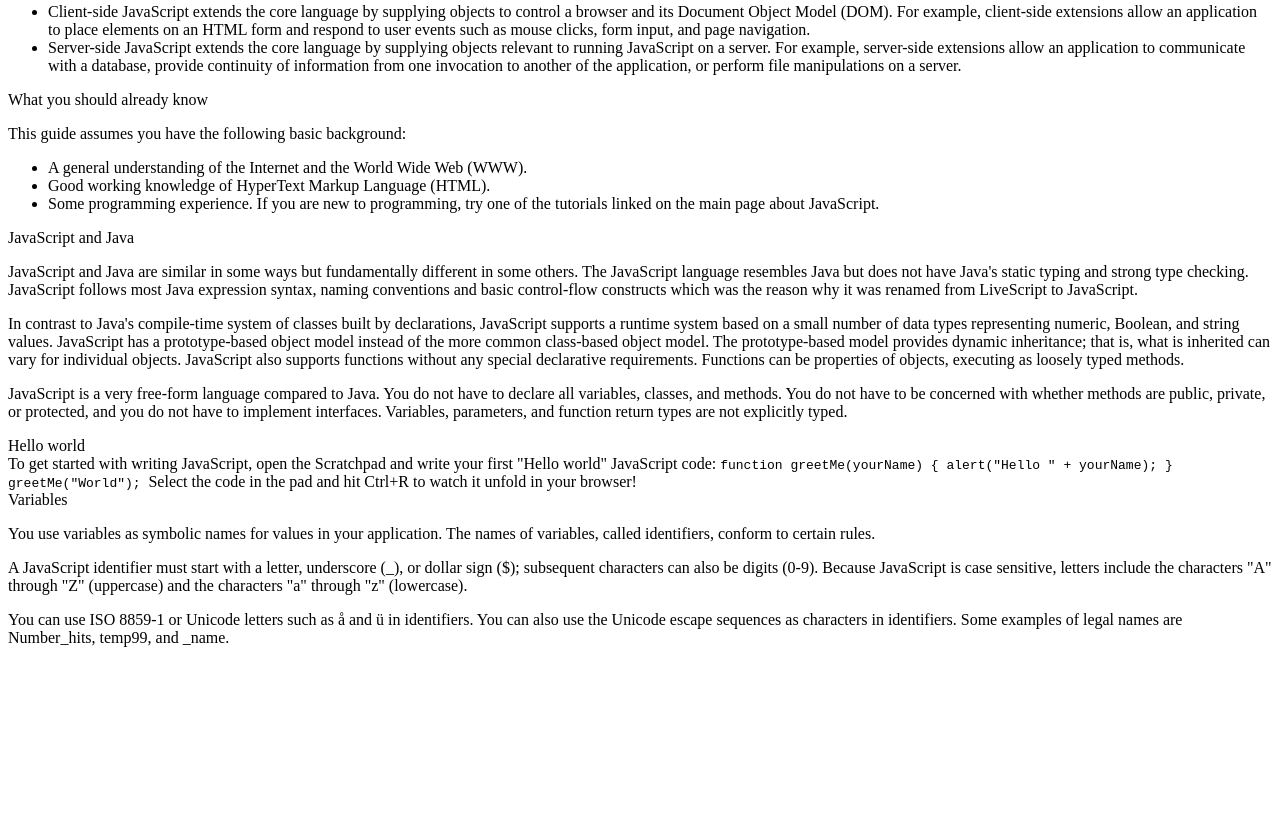
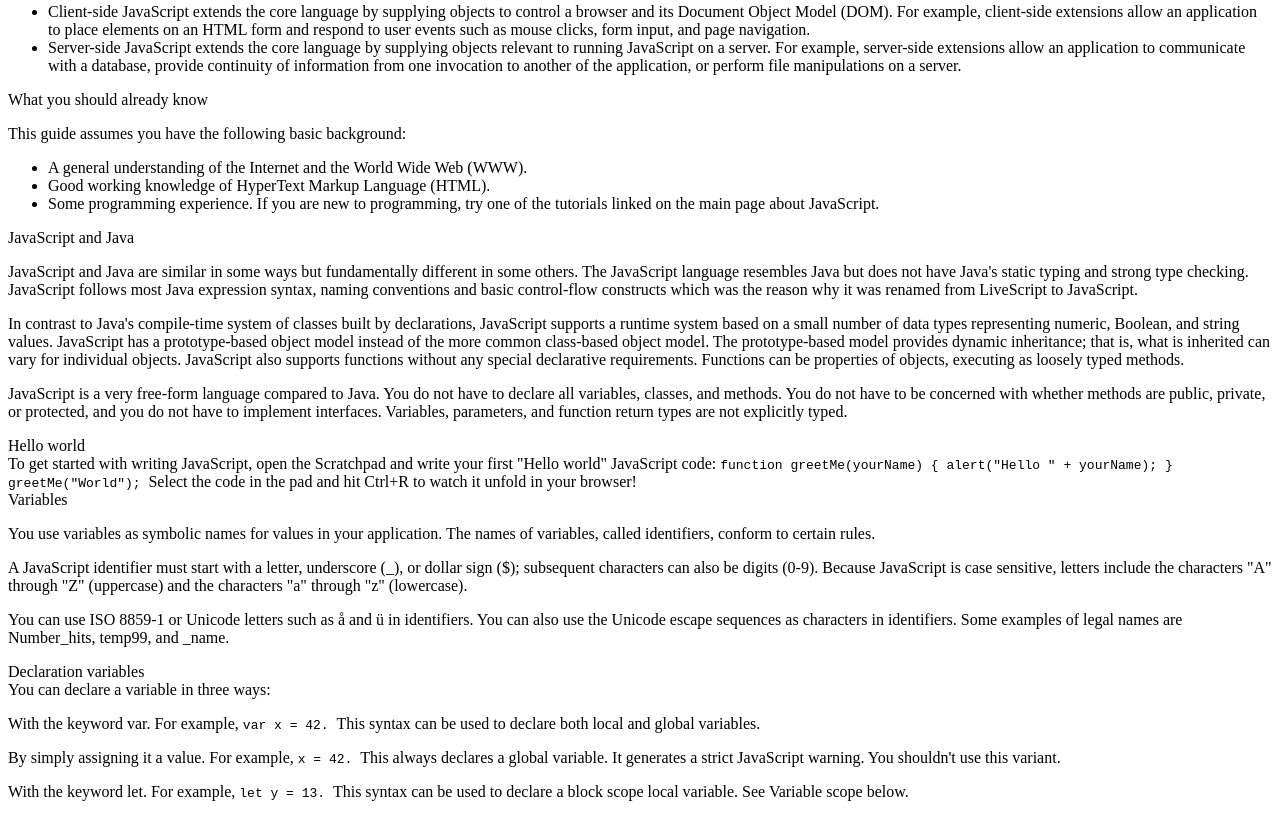
Before and after one commit to capriclo/TechnicalDocumentationPage, a plain HTML site: page index.html in a window 1280 px wide. Shown: the part 445-1262 px from the top of the page. Before the commit the page ends 1108 px from the top, so only its background shows below. Drawn offline with Linux system fonts and the light colour scheme.

Commit message:
add "Declaration variables" section

```diff
--- a/index.html
+++ b/index.html
@@ -153,6 +153,33 @@
                     Some examples of legal names are Number_hits, temp99, and _name.
                 </p>
             </section>
+            <section class="main-section" id="Declaration_variables">
+                <header>Declaration variables</header>
+                <article>
+                    You can declare a variable in three ways:
+                    <p>
+                        With the keyword var. For example,
+                        <code>
+                            var x = 42.
+                        </code>
+                        This syntax can be used to declare both local and global variables.
+                    </p>
+                    <p>
+                        By simply assigning it a value. For example,
+                        <code>
+                            x = 42.
+                        </code>
+                        This always declares a global variable. It generates a strict JavaScript warning. You shouldn't use this variant.
+                    </p>
+                    <p>
+                        With the keyword let. For example,
+                        <code>
+                            let y = 13.
+                        </code>
+                        This syntax can be used to declare a block scope local variable. See Variable scope below.
+                    </p>
+                </article>
+            </section>
         </main>
     </body>
 </html>
```
